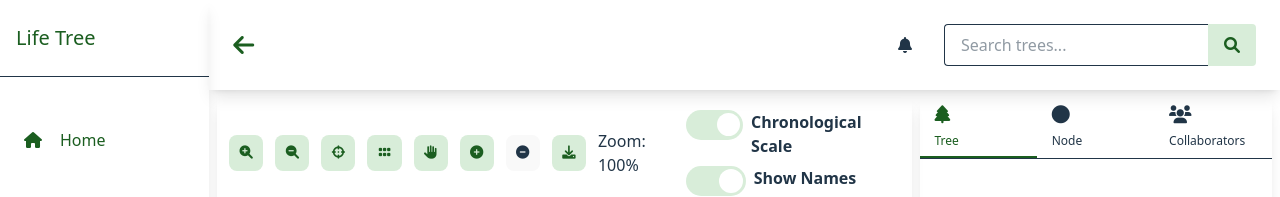
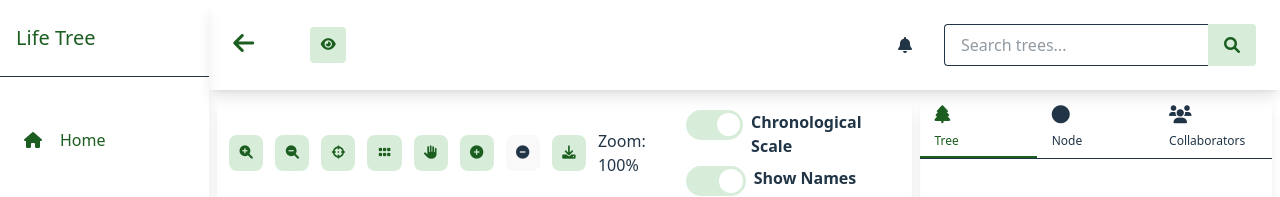
Before and after one commit to LUCHER4321/CPT-Frontend, a React (Vite) app: page /account/trees/0 in a window 1280 px wide. Shown: the top 197 px of the page. Built offline with nearby package versions, Linux system fonts and the light colour scheme; no server answers.

Commit message:
Update TreeEditor.tsx

```diff
--- a/src/routes/account/TreeEditor.tsx
+++ b/src/routes/account/TreeEditor.tsx
@@ -275,21 +275,14 @@ export const TreeEditor = () => {
                     <a href="/account">
                         <i className={"fas fa-arrow-left " + title}/>
                     </a>
-                    {tree && <input
-                        className={title}
-                        type="text"
-                        value={tree?.name}
-                        onChange={e => {
-                            if(tree) {
-                                const { name, ...t } = tree;
-                                setTree({
-                                    name: e.target.value,
-                                    ...t
-                                })
-                            }
-                        }}
-                        placeholder="Tree Name"
-                    />}
+                    <h2 className={"text-2xl " + title}>{tree?.name}</h2>
+                    <a
+                        href={`/trees/${id}`}
+                        className="size-9 rounded p-0! flex items-center justify-center text-[calc(40px/3)]! bg-[#D8EDD9]! dark:bg-[#1B5E20]! text-[#1B5E20]! dark:text-[#D8EDD9]! hover:bg-[#1B5E20]! hover:text-[#D8EDD9]! hover:dark:bg-[#D8EDD9]! hover:dark:text-[#1B5E20]!"
+                        title={`Edit "${tree?.name}"`}
+                    >
+                        <i className="fas fa-eye"/>
+                    </a>
                 </div>
             </Header>
             <div className="flex flex-row h-full! w-full! overflow-hidden">
```
